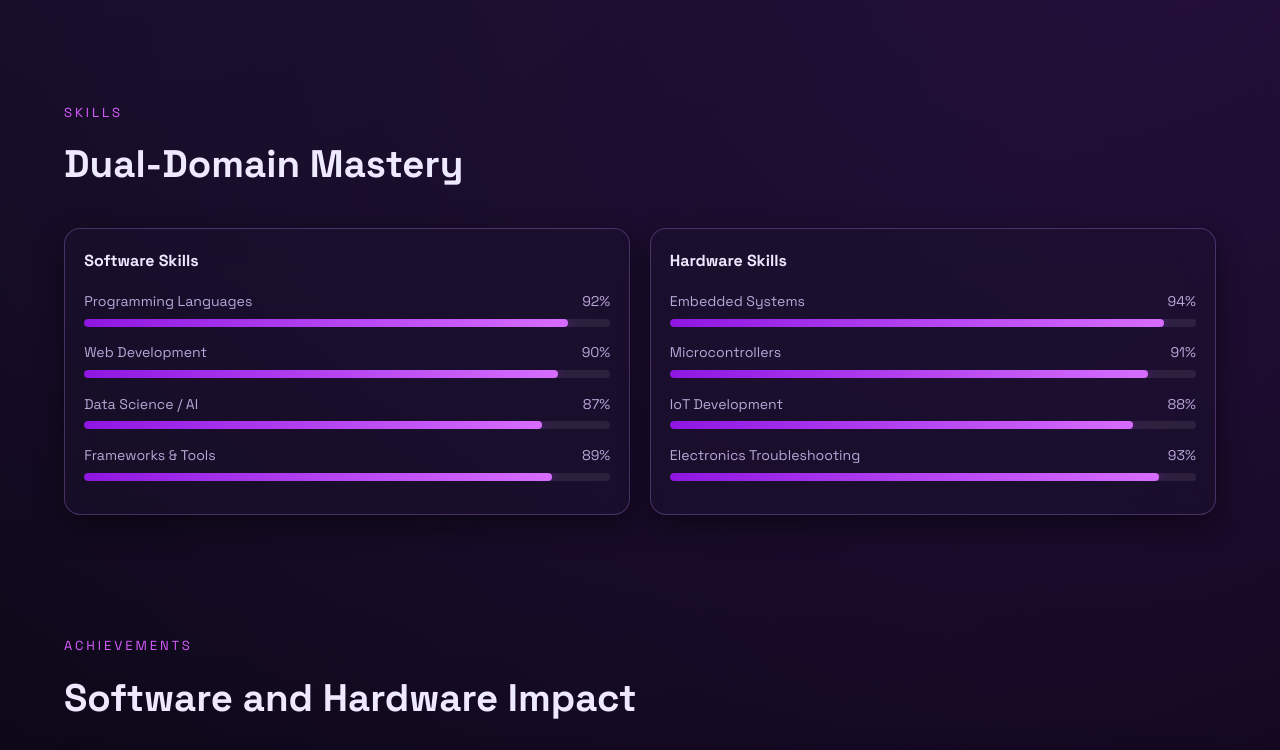
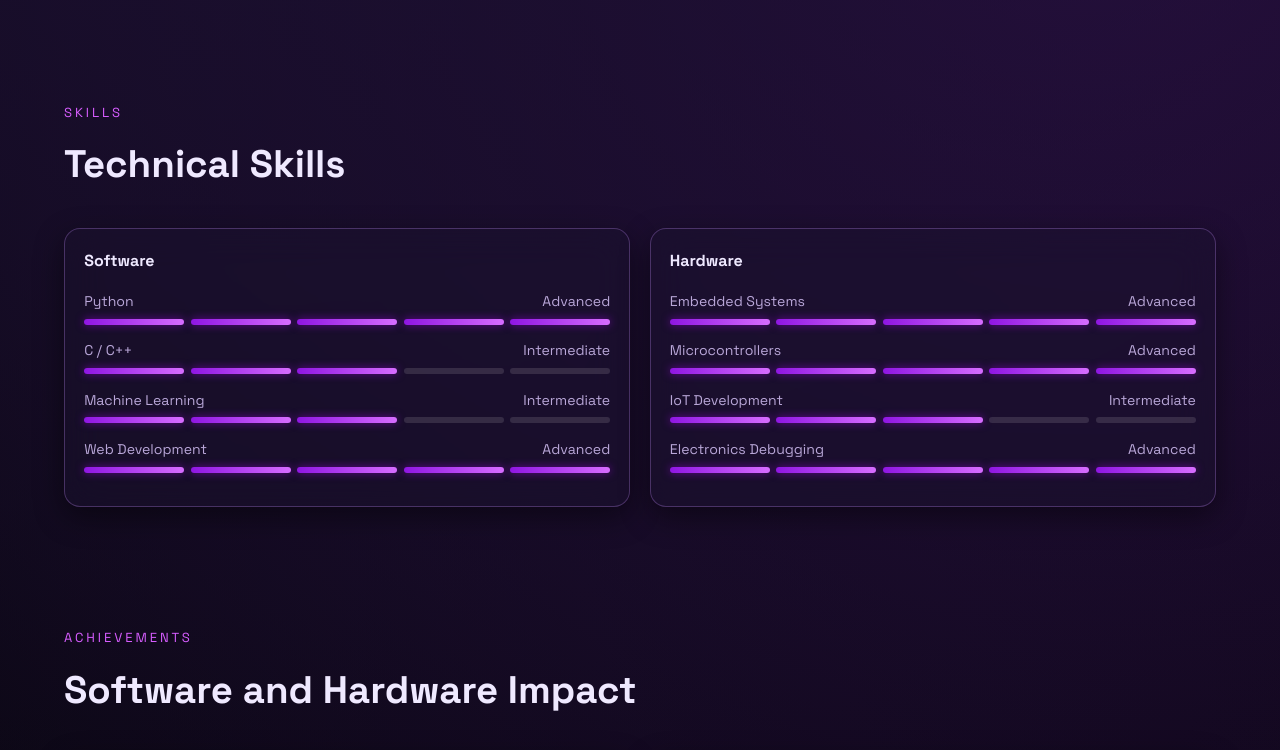
Before and after one commit to SiFAT-07/portfolio, a plain HTML site: page index.html in a window 1280 px wide. Shown: the part 1180-1930 px from the top of the page. Drawn offline with Linux system fonts and the light colour scheme.

Commit message:
Fixed Skillset

```diff
--- a/css/style.css
+++ b/css/style.css
@@ -305,22 +305,23 @@ main {
   margin-bottom: 0.35rem;
 }
 
-.skill-track {
-  width: 100%;
-  height: 8px;
-  border-radius: 999px;
-  background: rgba(255, 255, 255, 0.08);
-  overflow: hidden;
+.skill-level-bars {
+  display: flex;
+  gap: 0.4rem;
+  height: 6px;
 }
 
-.skill-fill {
-  display: block;
-  width: 0;
+.bar {
+  flex: 1;
   height: 100%;
-  border-radius: inherit;
+  border-radius: 3px;
+  background: rgba(255, 255, 255, 0.12);
+  transition: background 0.4s ease;
+}
+
+.bar.filled {
   background: linear-gradient(90deg, #8f16e2, #d76dff);
-  box-shadow: 0 0 14px var(--accent-glow);
-  transition: width 1s cubic-bezier(0.2, 0.7, 0.2, 1);
+  box-shadow: 0 0 8px var(--accent-glow);
 }
 
 .achievement-card-grid {
--- a/index.html
+++ b/index.html
@@ -16,7 +16,7 @@
   <div class="cursor-glow" aria-hidden="true"></div>
 
   <header class="site-header" id="top">
-    <a href="#hero" class="logo">AQ</a>
+    <a href="#hero" class="logo">MS</a>
     <button class="menu-toggle" aria-label="Toggle navigation" aria-expanded="false">
       <span></span>
       <span></span>
@@ -38,10 +38,9 @@
       <div class="hero-content">
         <p class="eyebrow">Future Systems Architect</p>
         <h1>Maknun Ahmed Sifat</h1>
-        <h2>Software & Hardware Engineer</h2>
+        <h2>AI Systems Enthusiast | ML, Networking, and Embedded Intelligence</h2>
         <p class="tagline">
-          I design intelligent products where robust software meets precision hardware,
-          from cloud-native platforms to embedded AI systems.
+          I’m an undergraduate engineer interested in building intelligent systems that combine software and hardware. My interests include machine learning, networking, and embedded or edge AI systems.Currently, I work as an Undergraduate Teaching Assistant, where I support students in core computing courses while continuing to explore research-driven projects.I’m particularly interested in developing practical AI systems and scalable infrastructure that connect intelligent algorithms with real-world devices and networks.
         </p>
         <div class="hero-actions">
           <a href="#projects" class="btn btn-primary">View Projects</a>
@@ -77,48 +76,102 @@
    <section id="skills" class="section reveal">
   <div class="section-heading">
     <p class="eyebrow">Skills</p>
-        <h3>Dual-Domain Mastery</h3>
+    <h3>Technical Skills</h3>
   </div>
+
   <div class="skills-layout">
+
     <article class="glass-panel skill-group">
-          <h4>Software Skills</h4>
+      <h4>Software</h4>
+
       <div class="skill-item">
-            <div class="skill-meta"><span>Programming Languages</span><span>92%</span></div>
-            <div class="skill-track"><span class="skill-fill" data-width="92"></span></div>
+        <div class="skill-meta">
+          <span>Python</span>
+          <span class="skill-level">Advanced</span>
         </div>
+        <div class="skill-level-bars">
+          <span class="bar filled"></span><span class="bar filled"></span><span class="bar filled"></span><span class="bar filled"></span><span class="bar filled"></span>
+        </div>
+      </div>
+
       <div class="skill-item">
-            <div class="skill-meta"><span>Web Development</span><span>90%</span></div>
-            <div class="skill-track"><span class="skill-fill" data-width="90"></span></div>
+        <div class="skill-meta">
+          <span>C / C++</span>
+          <span class="skill-level">Intermediate</span>
         </div>
+        <div class="skill-level-bars">
+          <span class="bar filled"></span><span class="bar filled"></span><span class="bar filled"></span><span class="bar"></span><span class="bar"></span>
+        </div>
+      </div>
+
       <div class="skill-item">
-            <div class="skill-meta"><span>Data Science / AI</span><span>87%</span></div>
-            <div class="skill-track"><span class="skill-fill" data-width="87"></span></div>
+        <div class="skill-meta">
+          <span>Machine Learning</span>
+          <span class="skill-level">Intermediate</span>
         </div>
+        <div class="skill-level-bars">
+          <span class="bar filled"></span><span class="bar filled"></span><span class="bar filled"></span><span class="bar"></span><span class="bar"></span>
+        </div>
+      </div>
+
       <div class="skill-item">
-            <div class="skill-meta"><span>Frameworks & Tools</span><span>89%</span></div>
-            <div class="skill-track"><span class="skill-fill" data-width="89"></span></div>
+        <div class="skill-meta">
+          <span>Web Development</span>
+          <span class="skill-level">Advanced</span>
         </div>
+        <div class="skill-level-bars">
+          <span class="bar filled"></span><span class="bar filled"></span><span class="bar filled"></span><span class="bar filled"></span><span class="bar filled"></span>
+        </div>
+      </div>
+
     </article>
 
+
     <article class="glass-panel skill-group">
-          <h4>Hardware Skills</h4>
+      <h4>Hardware</h4>
+
       <div class="skill-item">
-            <div class="skill-meta"><span>Embedded Systems</span><span>94%</span></div>
-            <div class="skill-track"><span class="skill-fill" data-width="94"></span></div>
+        <div class="skill-meta">
+          <span>Embedded Systems</span>
+          <span class="skill-level">Advanced</span>
         </div>
+        <div class="skill-level-bars">
+          <span class="bar filled"></span><span class="bar filled"></span><span class="bar filled"></span><span class="bar filled"></span><span class="bar filled"></span>
+        </div>
+      </div>
+
       <div class="skill-item">
-            <div class="skill-meta"><span>Microcontrollers</span><span>91%</span></div>
-            <div class="skill-track"><span class="skill-fill" data-width="91"></span></div>
+        <div class="skill-meta">
+          <span>Microcontrollers</span>
+          <span class="skill-level">Advanced</span>
         </div>
+        <div class="skill-level-bars">
+          <span class="bar filled"></span><span class="bar filled"></span><span class="bar filled"></span><span class="bar filled"></span><span class="bar filled"></span>
+        </div>
+      </div>
+
       <div class="skill-item">
-            <div class="skill-meta"><span>IoT Development</span><span>88%</span></div>
-            <div class="skill-track"><span class="skill-fill" data-width="88"></span></div>
+        <div class="skill-meta">
+          <span>IoT Development</span>
+          <span class="skill-level">Intermediate</span>
         </div>
+        <div class="skill-level-bars">
+          <span class="bar filled"></span><span class="bar filled"></span><span class="bar filled"></span><span class="bar"></span><span class="bar"></span>
+        </div>
+      </div>
+
       <div class="skill-item">
-            <div class="skill-meta"><span>Electronics Troubleshooting</span><span>93%</span></div>
-            <div class="skill-track"><span class="skill-fill" data-width="93"></span></div>
+        <div class="skill-meta">
+          <span>Electronics Debugging</span>
+          <span class="skill-level">Advanced</span>
         </div>
+        <div class="skill-level-bars">
+          <span class="bar filled"></span><span class="bar filled"></span><span class="bar filled"></span><span class="bar filled"></span><span class="bar filled"></span>
+        </div>
+      </div>
+
     </article>
+
   </div>
 </section>
 
```
Lines whose indentation alone changed are shown as unchanged.
